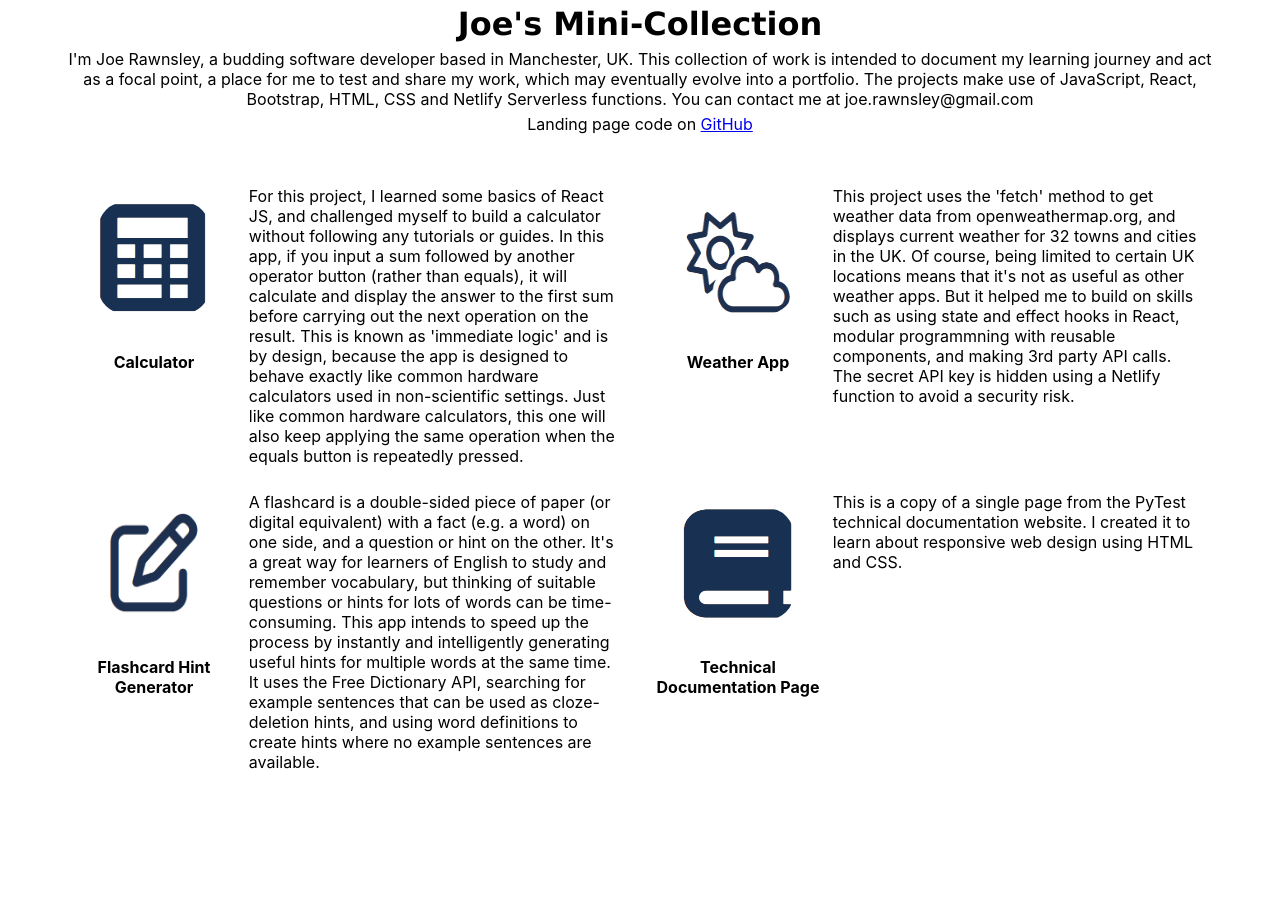
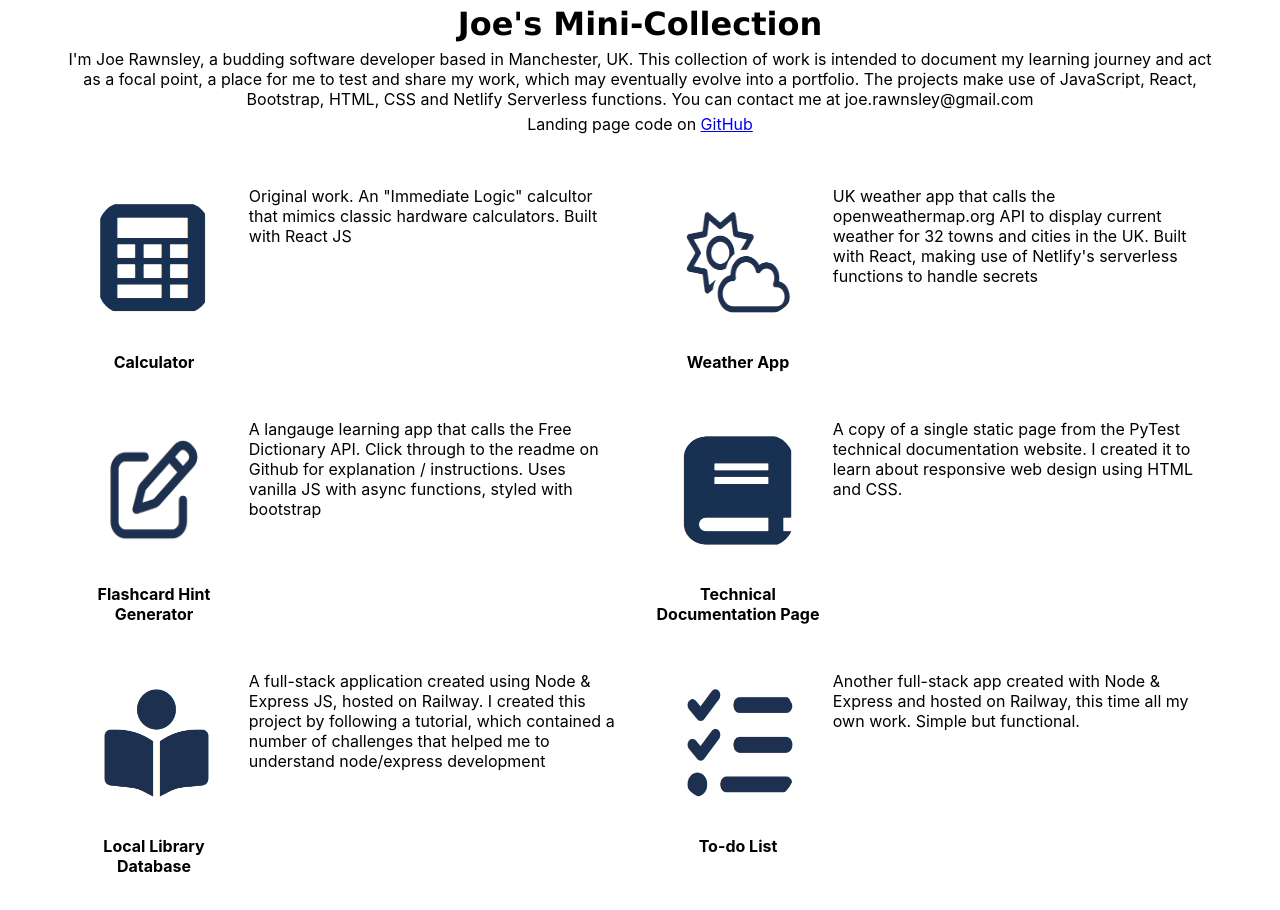
Before and after one commit to J-Rawnsley/mini-collection-v2, a React (Create React App) app: page / in a window 1280 px wide. Shown: the top 910 px of the page. Before the commit the page ends 889 px from the top, so only its background shows below. Built offline with nearby package versions, Linux system fonts and the light colour scheme.

Commit message:
added link data for new projects: local library database and to-do list

```diff
--- a/src/linkData.js
+++ b/src/linkData.js
@@ -1,126 +1,153 @@
 // this file contains all the project information and can easily be updated when projects are added or deleted
 
 // import images
-import book from "./images/book.png";
-import cafe from "./images/cafe.png";
-import calculator from "./images/calculator.png";
-import cat from "./images/cat.png";
-import romanV from "./images/romanV.png";
-import palindromeImg from "./images/exchange.png";
-import mouse from "./images/mouse.png";
-import music from "./images/music.png";
-import newspaper from "./images/newspaper.png";
-import tributeImg from "./images/tribute.png";
-import weatherImg from "./images/weather.png"
-import flashcardImg from "./images/flashcard.png"
+import book from './images/book.png';
+import cafe from './images/cafe.png';
+import calculator from './images/calculator.png';
+import cat from './images/cat.png';
+import romanV from './images/romanV.png';
+import palindromeImg from './images/exchange.png';
+import mouse from './images/mouse.png';
+import music from './images/music.png';
+import newspaper from './images/newspaper.png';
+import tributeImg from './images/tribute.png';
+import weatherImg from './images/weather.png';
+import flashcardImg from './images/flashcard.png';
+import readingImg from './images/readingBook.png';
+import toDoListImg from './images/toDoList.png';
 
 // set urls for item links
-const tecdoc = "./collection/tec-doc-2/tec-doc-2.html";
-const palindrome = "./collection/palindrome/index.html";
-const roman = "./collection/roman/index.html";
-const clickCounter = "./collection/click-counter/index.html";
-const tribute = "./collection/tribute/build-a-tribute-page.html";
+const tecdoc = './collection/tec-doc-2/tec-doc-2.html';
+const palindrome = './collection/palindrome/index.html';
+const roman = './collection/roman/index.html';
+const clickCounter = './collection/click-counter/index.html';
+const tribute = './collection/tribute/build-a-tribute-page.html';
 const underConstruction =
-  "./collection/under_construction/under_construction.html";
-const guardian = "./collection/guardian/guardian.html";
-const weather = "https://jrawnsley-weather.netlify.app/"
-const flashcardURL = "https://flashcard-app-v2.netlify.app/"
+	'./collection/under_construction/under_construction.html';
+const guardian = './collection/guardian/guardian.html';
+const weather = 'https://jrawnsley-weather.netlify.app/';
+const flashcardURL = 'https://flashcard-app-v2.netlify.app/';
+const library = 'https://local-library-tutorial-production-1f23.up.railway.app';
+const todoLink = 'https://todo-list-production-f7bd.up.railway.app';
 
 //data used for creating the grid of project links. Only items where "included" is set to "true" will be included in the site.
 const itemLinks = [
 	{
-    name: "Cafe Menu",
+		name: 'Cafe Menu',
 		img: cafe,
 		link: underConstruction,
-    imgDesc: "placeholder",
-    included: false
+		imgDesc: 'placeholder',
+		included: false,
 	},
 	{
-    name: "Calculator",
+		name: 'Calculator',
 		img: calculator,
-    link: "https://casijoe-calculator.netlify.app/",
-    imgDesc: "a stylised calculator icon",
-    projectDesc: "For this project, I learned some basics of React JS, and challenged myself to build a calculator without following any tutorials or guides. In this app, if you input a sum followed by another operator button (rather than equals), it will calculate and display the answer to the first sum before carrying out the next operation on the result. This is known as 'immediate logic' and is by design, because the app is designed to behave exactly like common hardware calculators used in non-scientific settings. Just like common hardware calculators, this one will also keep applying the same operation when the equals button is repeatedly pressed.",
-    included: true
+		link: 'https://casijoe-calculator.netlify.app/',
+		imgDesc: 'a stylised calculator icon',
+		projectDesc: 'Original work. An "Immediate Logic" calcultor that mimics classic hardware calculators. Built with React JS',
+		included: true,
 	},
 	{
-    name: "Cat Photo App",
+		name: 'Cat Photo App',
 		img: cat,
 		link: underConstruction,
-    imgDesc: "placeholder",
-    included: false
+		imgDesc: 'placeholder',
+		included: false,
 	},
 	{
-    name: "Roman Numeral Converter",
+		name: 'Roman Numeral Converter',
 		img: romanV,
 		link: roman,
-    imgDesc: "a picture of a letter V representing a roman numeral",
-    projectDesc: "This is one of my early projects, which converts numbers into roman numerals, and roman numerals back into numbers.",
-    included: false
+		imgDesc: 'a picture of a letter V representing a roman numeral',
+		projectDesc:
+			'This is one of my early projects, which converts numbers into roman numerals, and roman numerals back into numbers.',
+		included: false,
 	},
 	{
-    name: "Palindrome Checker",
+		name: 'Palindrome Checker',
 		img: palindromeImg,
 		link: palindrome,
-    imgDesc: "an icon with arrows pointing left and right",
-    projectDesc: "This is a tech doc page",
-    included: false
+		imgDesc: 'an icon with arrows pointing left and right',
+		projectDesc: 'This is a tech doc page',
+		included: false,
 	},
 	{
-    name: "Click counter",
+		name: 'Click counter',
 		img: mouse,
 		link: clickCounter,
-    imgDesc: "a computer mouse icon",
-    projectDesc: "This is a tech doc page",
-    included: false
+		imgDesc: 'a computer mouse icon',
+		projectDesc: 'This is a tech doc page',
+		included: false,
 	},
 
 	{
-    name: "Drum Machine",
+		name: 'Drum Machine',
 		img: music,
 		link: underConstruction,
-    imgDesc: "a double quaver music note icon",
-    projectDesc: "This is a tech doc page",
-    included: false
+		imgDesc: 'a double quaver music note icon',
+		projectDesc: 'This is a tech doc page',
+		included: false,
 	},
 
 	{
-    name: "Newspaper Front Page",
+		name: 'Newspaper Front Page',
 		img: newspaper,
 		link: guardian,
-    imgDesc: "a stylised newspaper icon",
-    included: false
+		imgDesc: 'a stylised newspaper icon',
+		included: false,
 	},
 	{
-    name: "Tribute Page",
+		name: 'Tribute Page',
 		img: tributeImg,
 		link: tribute,
-    imgDesc: "a stylised icon of a person wearing a suit",
-    included: false
+		imgDesc: 'a stylised icon of a person wearing a suit',
+		included: false,
 	},
 	{
-    name: "Weather App",
+		name: 'Weather App',
 		img: weatherImg,
 		link: weather,
-    imgDesc: "an icon with a sun and a cloud",
-    projectDesc: "This project uses the 'fetch' method to get weather data from openweathermap.org, and displays current weather for 32 towns and cities in the UK. Of course, being limited to certain UK locations means that it's not as useful as other weather apps. But it helped me to build on skills such as using state and effect hooks in React, modular programmning with reusable components, and making 3rd party API calls. The secret API key is hidden using a Netlify function to avoid a security risk.",
-    included: true
+		imgDesc: 'an icon with a sun and a cloud',
+		projectDesc:
+			"UK weather app that calls the openweathermap.org API to display current weather for 32 towns and cities in the UK. Built with React, making use of Netlify's serverless functions to handle secrets",
+		included: true,
 	},
 	{
-    name: "Flashcard Hint Generator",
+		name: 'Flashcard Hint Generator',
 		img: flashcardImg,
 		link: flashcardURL,
-    imgDesc: "a square with a pencil, representing a flashcard used for language learning",
-    projectDesc: "A flashcard is a double-sided piece of paper (or digital equivalent) with a fact (e.g. a word) on one side, and a question or hint on the other. It's a great way for learners of English to study and remember vocabulary, but thinking of suitable questions or hints for lots of words can be time-consuming. This app intends to speed up the process by instantly and intelligently generating useful hints for multiple words at the same time. It uses the Free Dictionary API, searching for example sentences that can be used as cloze-deletion hints, and using word definitions to create hints where no example sentences are available.",
-    included: true
+		imgDesc:
+			'a square with a pencil, representing a flashcard used for language learning',
+		projectDesc:
+			'A langauge learning app that calls the Free Dictionary API. Click through to the readme on Github for explanation / instructions. Uses vanilla JS with async functions, styled with bootstrap',
+      included: true,
 	},
 	{
-    name: "Technical Documentation Page",
+		name: 'Technical Documentation Page',
 		img: book,
 		link: tecdoc,
-    imgDesc: "a stylised book icon",
-    projectDesc: "This is a copy of a single page from the PyTest technical documentation website. I created it to learn about responsive web design using HTML and CSS.",
-    included: true
+		imgDesc: 'a stylised book icon',
+		projectDesc:
+			'A copy of a single static page from the PyTest technical documentation website. I created it to learn about responsive web design using HTML and CSS.',
+		included: true,
+	},
+	{
+		name: 'Local Library Database',
+		img: readingImg,
+		link: library,
+		imgDesc: 'a stylised icon showing a person reading',
+		projectDesc:
+			'A full-stack application created using Node & Express JS, hosted on Railway. I created this project by following a tutorial, which contained a number of challenges that helped me to understand node/express development',
+		included: true,
+	},
+	{
+		name: 'To-do List',
+		img: toDoListImg,
+		link: todoLink,
+		imgDesc: 'a list icon with ticks',
+		projectDesc:
+			'Another full-stack app created with Node & Express and hosted on Railway, this time all my own work. Simple but functional.',
+		included: true,
 	},
 ];
 
```
Also changed, not shown: src/images/readingBook.png (added), src/images/toDoList.png (added). Lines whose indentation alone changed are shown as unchanged.
